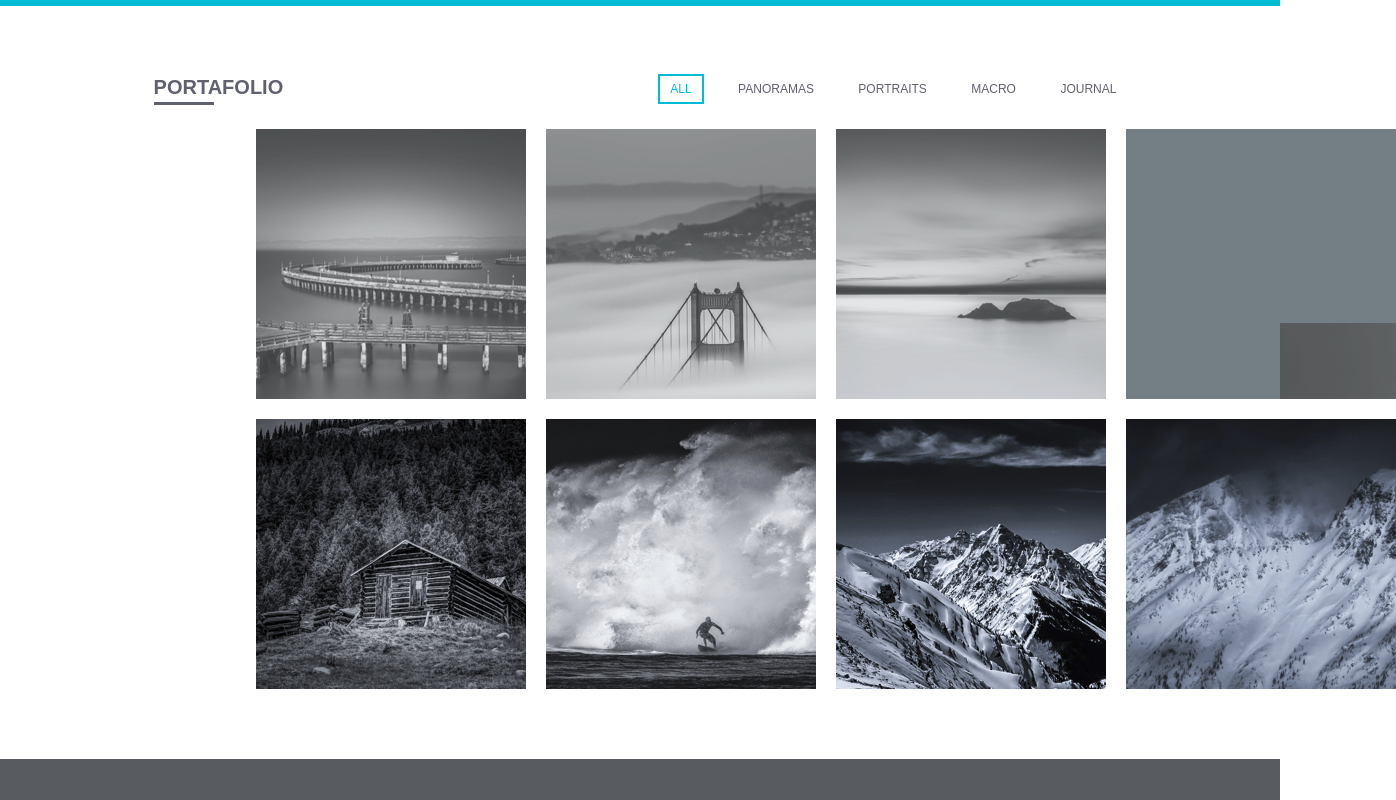
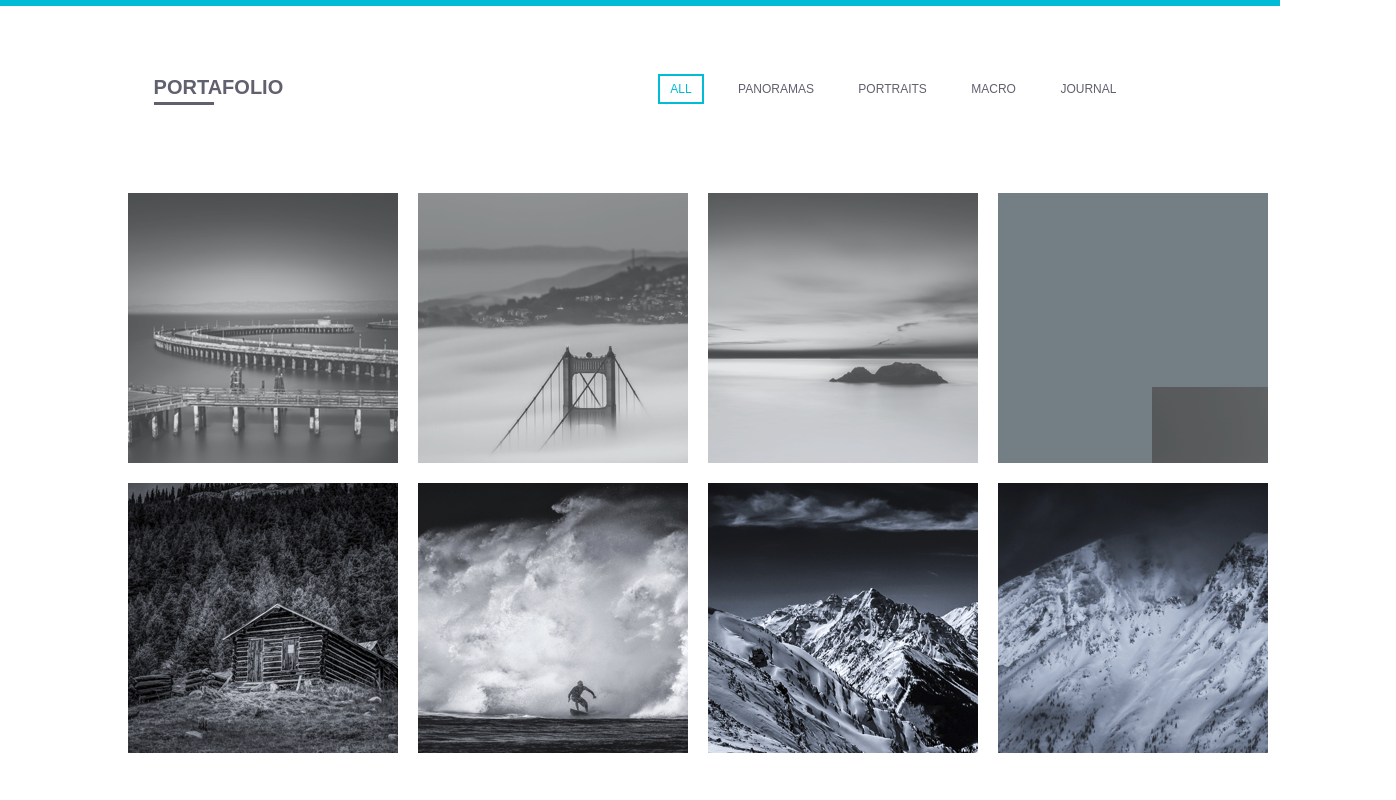
Before and after one commit to krisgallego/Proyecto-Blueasy, a plain HTML site: page index.html in a window 1280 px wide. Shown: the part 1160-1960 px from the top of the page, 1396 px wide, since content can reach past the window. Drawn offline with Linux system fonts and the light colour scheme.

Commit message:
Terminado

```diff
--- a/Styles/style.css
+++ b/Styles/style.css
@@ -138,7 +138,7 @@ body{
     display:grid;
     grid-template-columns:repeat(4,1fr);
     gap:20px;
-    padding:0 20% 70px;
+    padding: 5% 10%;
 }
 
 .video_parte{
```
